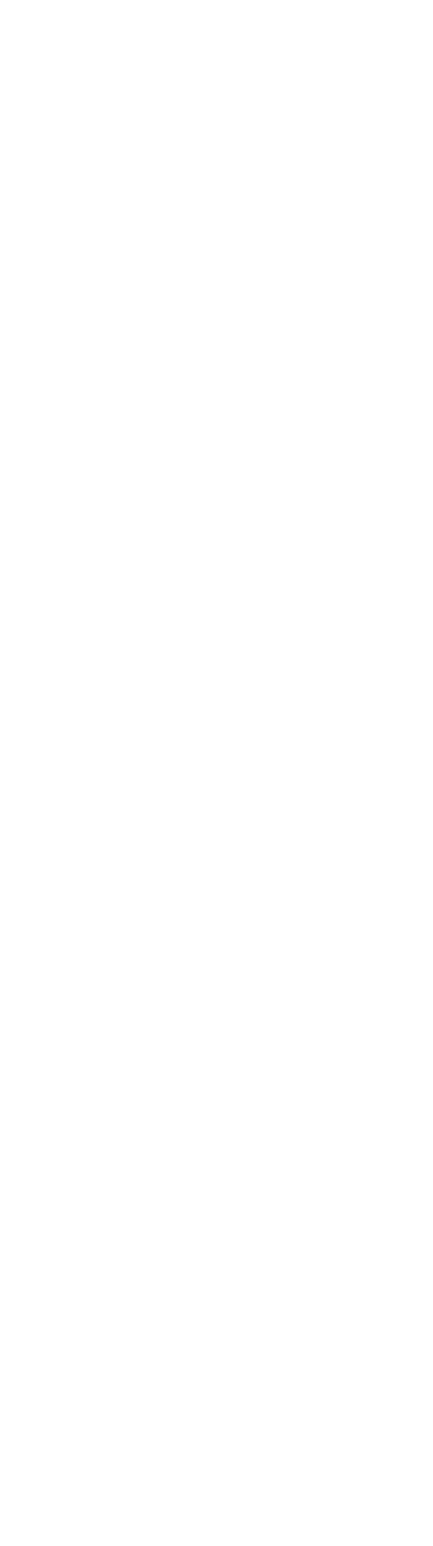
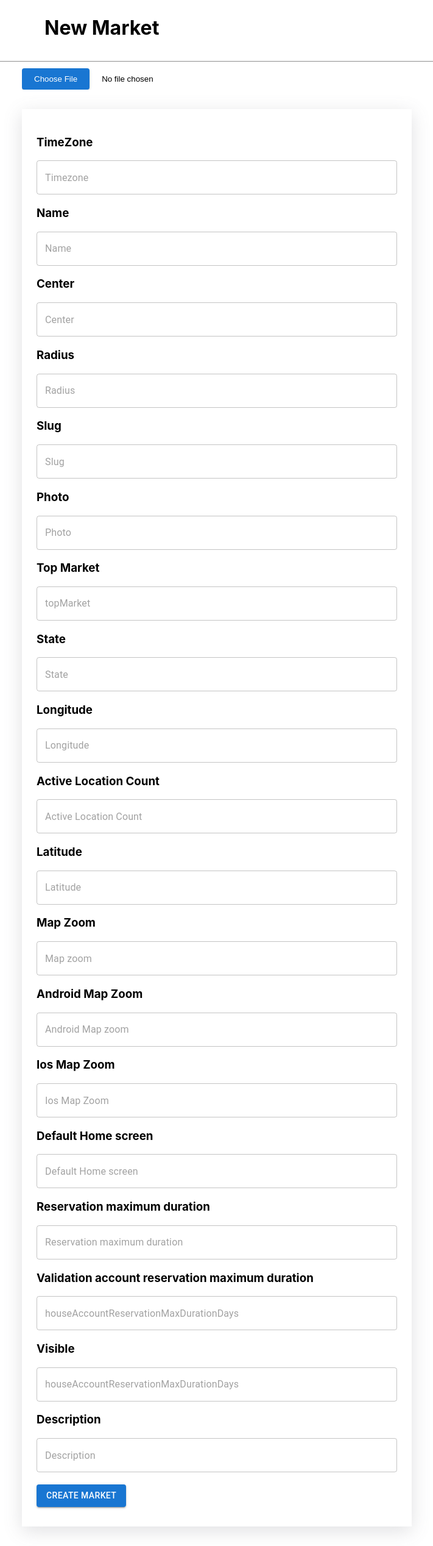
Before and after one commit to deekshith786/react_app, a React (Create React App) app: page /new in a window 1280 px wide. Before the commit this address had no page. Shown: the whole page at 61% size, without its empty margins (284-995 px from the left). Before the commit the page ends 800 px from the top, so only its background shows below. Built offline with nearby package versions, Linux system fonts and the light colour scheme.

Commit message:
updated card

```diff
--- a/src/App.js
+++ b/src/App.js
@@ -3,6 +3,7 @@ import { EditPagecomponent } from "./components/EditComponent/EditPage";
 import DisplayMarkets from "./components/DisplayMarket/DisplayMarketView";
 import { BrowserRouter as Router, Route, Routes, Switch } from "react-router-dom";
 import { Button } from "@mui/material";
+import { NewMarketcomponent } from "./components/NewMarket/NewMarket";
 
 function App() {
   return (
@@ -10,6 +11,7 @@ function App() {
     <Router>
       <Routes>
         <Route path="/" element={<DisplayMarkets/>}>abc</Route>
+        <Route path="/new" element={<NewMarketcomponent/>}>abc</Route>
         <Route path="/market" element={<DisplayMarkets/>}>abc</Route>
         <Route path="/edit" element={<EditPagecomponent/>}>abc</Route>
       </Routes>
--- /dev/null
+++ b/src/components/NewMarket/NewMarket.css
@@ -0,0 +1,54 @@
+.main-container{
+    width: 50%;
+    margin: 0 auto;
+}
+h1, p{
+    margin-left: 32px;
+    display: inline-block;
+    padding: 5px;
+}
+.FileButton{
+    margin: 35px;
+}
+element.style {
+    margin: 10px;
+}
+
+hr{
+    width: 100%;
+    left: 0;
+    position: absolute;
+}
+
+.MuiCardContent-root {
+    padding: 32px 24px;
+    box-shadow: rgba(100, 100, 111, 0.2) 0px 7px 29px 0px;
+    margin: 32px 0;
+}
+
+input[type=file]::file-selector-button {
+    color: #fff;
+    background-color: #1976d2;
+    box-shadow: 0px 3px 1px -2px rgb(0 0 0 / 20%), 0px 2px 2px 0px rgb(0 0 0 / 14%), 0px 1px 5px 0px rgb(0 0 0 / 12%);
+    padding: 10px 20px;
+    border: none;
+    border-radius: 4px;
+    margin: 0 auto;
+    margin-right: 20px;
+    position: relative;
+
+}
+
+input[type=file]{
+    width: 50%;
+}
+
+.swal2-title {
+    font-size: 15px;
+}
+.swal2-html-container {
+    font-size: 14px;
+}
+.swal2-popup {
+    width: 25em;
+}
--- /dev/null
+++ b/src/components/NewMarket/NewMarket.js
@@ -0,0 +1,130 @@
+import {  Button, Grid, TextField} from "@mui/material";
+import { useEffect } from "react";
+import { useState } from "react";
+import Swal from "sweetalert2";
+
+import './NewMarket.css'
+
+export const NewMarketcomponent = (params) => {
+
+  const [MarketData,setMarketData] = useState([]);
+  const [currentMarketData,setCurrentMarketData] = useState([]);
+
+  const updateMarketData = () =>{
+    console.log(JSON.stringify(currentMarketData))
+    const newdata = JSON.stringify(currentMarketData);
+
+    fetch("http://localhost:9000/market/addMarket", {method:"POST", body:newdata,
+    headers: new Headers({
+      'Content-Type':'application/json'
+      }),})
+    .then(response=>console.log(response.json()));
+    console.log(JSON.stringify(currentMarketData))
+    Swal.fire(
+      'Data Updated Successfully!',
+      'Yay!',
+      'success'
+    )  }
+
+//   useEffect(()=>{
+//     //for worldwide fetch
+//       fetch(MarketData?.length == 0 ? "http://localhost:9000/market/getMarketById/420a0ca6-e56a-4bf5-b461-af9f0ae7f62c": "http://localhost:9000/market/getMarketById/"+MarketData?.marketID)
+//       .then(response => response.json())
+//       .then((data)=>{
+//           setMarketData(data);
+//           setCurrentMarketData(data)
+//           console.log(data);
+//       });
+//     },[]);
+
+  return (
+    <div className="main-container">
+      <div className="editHeader">
+        <h1>New Market</h1><hr/>
+        <br/><br/>
+        <input accept="image/*" id="upload-company-logo" type='file'  />
+      </div>
+      <div className="MuiCardContent-root">
+            <Grid container spacing={1}></Grid>
+            <Grid xs={12} sm={6} item>
+            <h3>TimeZone</h3>
+              <TextField fullWidth  onChange={(event)=>{console.log("updated timezone" ,event,); setCurrentMarketData({...currentMarketData, "timeZone":event.target.value})}} placeholder= "Timezone" variant="outlined"></TextField>
+            </Grid>
+            <Grid xs={12} sm={6} item>
+            <h3>Name</h3>
+              <TextField fullWidth onChange={(event)=>{console.log("updated name" ,event,); setCurrentMarketData({...currentMarketData, "marketName":event.target.value})}} placeholder= "Name" variant="outlined"></TextField>
+            </Grid>
+            <Grid xs={12} sm={6} item>
+            <h3>Center</h3>
+              <TextField fullWidth  onChange={(event)=>{console.log("updated center" ,event,); setCurrentMarketData({...currentMarketData, "center":event.target.value})}} placeholder= "Center" variant="outlined"></TextField>
+            </Grid>
+            <Grid xs={12} sm={6} item>
+            <h3>Radius</h3>
+              <TextField fullWidth  onChange={(event)=>{console.log("updated radius" ,event,); setCurrentMarketData({...currentMarketData, "radius":event.target.value})}} placeholder= "Radius" variant="outlined"></TextField>
+            </Grid>
+            <Grid xs={12} sm={6} item>
+            <h3>Slug</h3>
+              <TextField fullWidth  onChange={(event)=>{console.log("updated slug" ,event,); setCurrentMarketData({...currentMarketData, "slug":event.target.value})}} placeholder= "Slug" variant="outlined"></TextField>
+            </Grid>
+            <Grid xs={12} sm={6} item>
+            <h3>Photo</h3>
+              <TextField fullWidth  onChange={(event)=>{console.log("updated photo" ,event,); setCurrentMarketData({...currentMarketData, "photo":event.target.value})}} placeholder= "Photo" variant="outlined"></TextField>
+            </Grid>
+            <Grid xs={12} sm={6} item>
+            <h3>Top Market</h3>
+              <TextField fullWidth  onChange={(event)=>{console.log("updated top market" ,event,); setCurrentMarketData({...currentMarketData, "topMarket":event.target.value})}} placeholder= "topMarket" variant="outlined"></TextField>
+            </Grid>
+            <Grid xs={12} sm={6} item>
+            <h3>State</h3>
+              <TextField fullWidth onChange={(event)=>{console.log("updated state" ,event,); setCurrentMarketData({...currentMarketData, "marketState":event.target.value})}} placeholder= "State" variant="outlined"></TextField>
+            </Grid>
+            <Grid xs={12} sm={6} item>
+            <h3>Longitude</h3>
+              <TextField fullWidth onChange={(event)=>{console.log("updated Longitude" ,event,); setCurrentMarketData({...currentMarketData, "longitude":event.target.value})}} placeholder= "Longitude" variant="outlined"></TextField>
+            </Grid>
+            <Grid xs={12} sm={6} item>
+            <h3>Active Location Count</h3>
+              <TextField fullWidth onChange={(event)=>{console.log("updated Active location count" ,event,); setCurrentMarketData({...currentMarketData, "activeLocationsCount":event.target.value})}} placeholder= "Active Location Count" variant="outlined"></TextField>
+            </Grid>
+            <Grid xs={12} sm={6} item>
+            <h3>Latitude</h3>
+              <TextField fullWidth onChange={(event)=>{console.log("updated Latitude" ,event,); setCurrentMarketData({...currentMarketData, "latitude":event.target.value})}} placeholder="Latitude" variant="outlined"></TextField>
+            </Grid>
+            <Grid xs={12} sm={6} item>
+            <h3>Map Zoom</h3>
+              <TextField fullWidth onChange={(event)=>{console.log("updated Map Zoom" ,event,); setCurrentMarketData({...currentMarketData, "mapZoom":event.target.value})}} placeholder="Map zoom" variant="outlined"></TextField>
+            </Grid>
+            <Grid xs={12} sm={6} item>
+            <h3>Android Map Zoom</h3>
+              <TextField fullWidth onChange={(event)=>{console.log("updated Android Map Zoom" ,event,); setCurrentMarketData({...currentMarketData, "androidMapZoom":event.target.value})}} placeholder="Android Map zoom" variant="outlined"></TextField>
+            </Grid>
+            <Grid xs={12} sm={6} item>
+            <h3>Ios Map Zoom</h3>
+              <TextField fullWidth onChange={(event)=>{console.log("updated Ios Map Zoom" ,event,); setCurrentMarketData({...currentMarketData, "iosMapZoom":event.target.value})}} placeholder="Ios Map Zoom" variant="outlined"></TextField>
+            </Grid>
+            <Grid xs={12} sm={6} item>
+            <h3>Default Home screen</h3>
+              <TextField fullWidth onChange={(event)=>{console.log("updated Default Home screen" ,event,); setCurrentMarketData({...currentMarketData, "defaultHomeScreen":event.target.value})}} placeholder="Default Home screen" variant="outlined"></TextField>
+            </Grid>
+            <Grid xs={12} sm={6} item>
+            <h3>Reservation maximum duration</h3>
+              <TextField fullWidth onChange={(event)=>{console.log("updated Reservation maximum duration" ,event,); setCurrentMarketData({...currentMarketData, "reservationMaxDurationDays":event.target.value})}} placeholder="Reservation maximum duration" variant="outlined"></TextField>
+            </Grid>
+            <Grid xs={12} sm={6} item>
+            <h3>Validation account reservation maximum duration</h3>
+              <TextField fullWidth onChange={(event)=>{console.log("houseAccountReservationMaxDurationDays" ,event,); setCurrentMarketData({...currentMarketData, "houseAccountReservationMaxDurationDays":event.target.value})}} placeholder="houseAccountReservationMaxDurationDays" variant="outlined"></TextField>
+            </Grid>
+            <Grid xs={12} sm={6} item>
+            <h3>Visible</h3>
+              <TextField fullWidth onChange={(event)=>{console.log("Visile" ,event,); setCurrentMarketData({...currentMarketData, "visible":event.target.value})}} placeholder="houseAccountReservationMaxDurationDays" variant="outlined"></TextField>
+            </Grid>
+            <Grid xs={12} sm={6} item>
+            <h3>Description</h3>
+              <TextField fullWidth onChange={(event)=>{console.log("updated Description" ,event,); setCurrentMarketData({...currentMarketData, "description":event.target.value})}} placeholder="Description" variant="outlined"></TextField>
+            </Grid><br/>
+            <Button variant="contained" onClick={()=>updateMarketData()}>Create Market</Button>
+     </div>
+    </div>
+
+  );
+};
```
